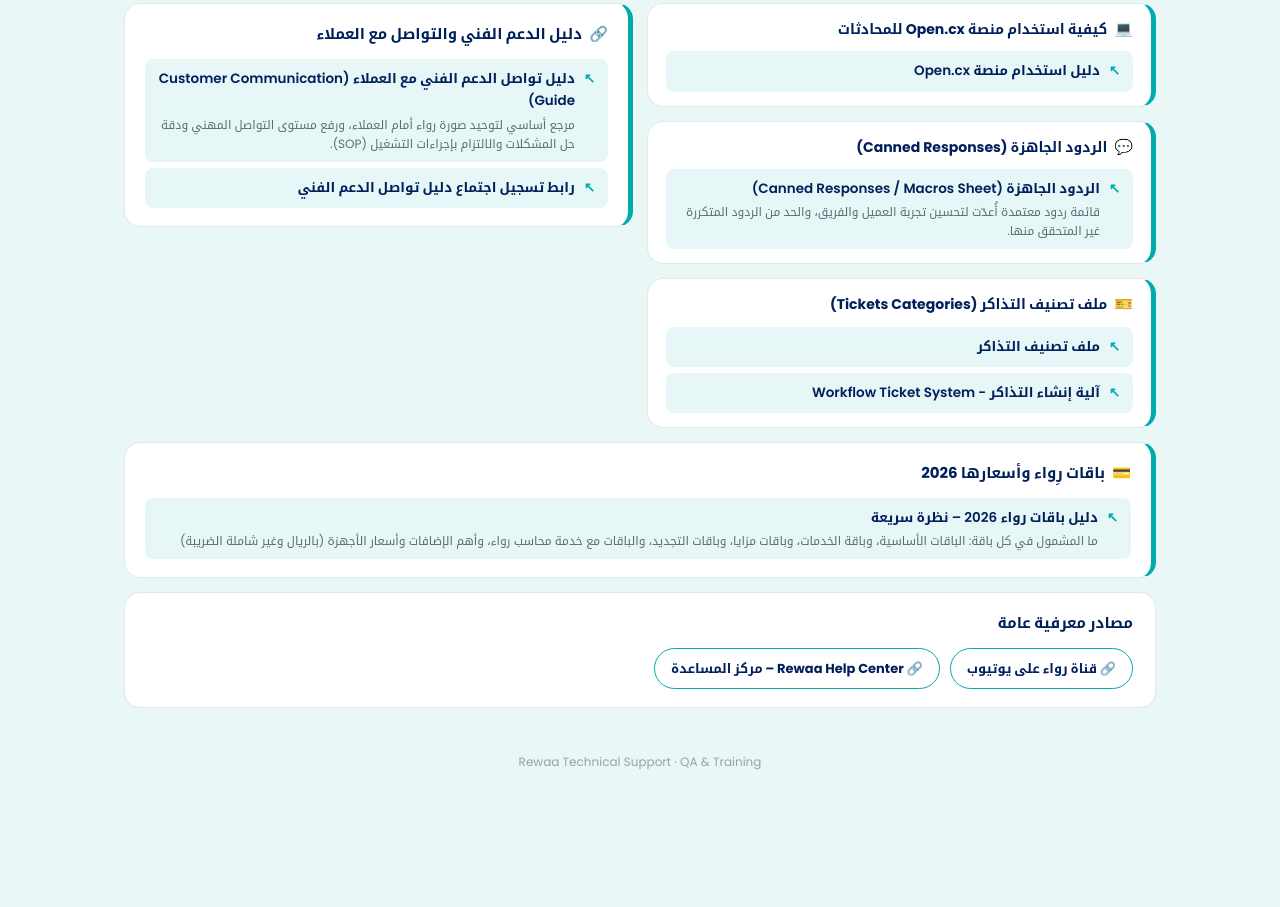
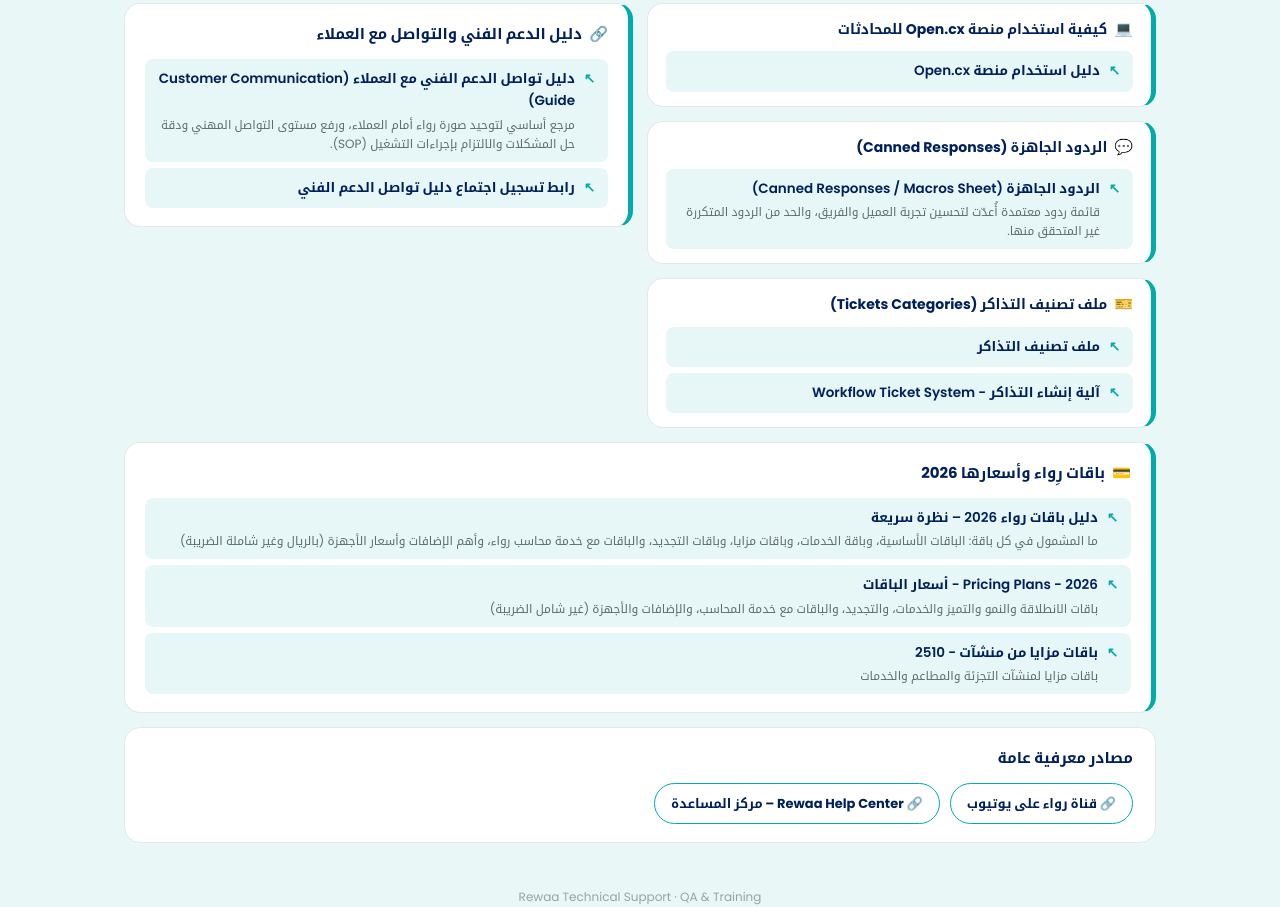
Before and after one commit to lamiaahmed-new/TS-Training-Portal, a plain HTML site: page index.html in a window 1280 px wide. Shown: the part 2025-2932 px from the top of the page. Before the commit the page ends 2797 px from the top, so only its background shows below. Drawn offline with Linux system fonts and the light colour scheme.

Commit message:
Keep existing packages sheets after the new guide
Co-Authored-By: Claude Sonnet 5.5 <noreply@anthropic.com>
Claude-Session: https://claude.ai/code/session_015KMR7eT2WPCAnzgqcyL7Gw

```diff
--- a/index.html
+++ b/index.html
@@ -230,6 +230,8 @@ footer{margin:44px 0 30px;text-align:center;color:var(--text-faint);font-size:12
       <h3><span class="ic">💳</span> باقات رِواء وأسعارها 2026</h3>
       <div class="reslist">
         <a href="assets/rewaa-packages-guide-2026.pdf" target="_blank" rel="noopener"><b>دليل باقات رواء 2026 – نظرة سريعة</b><small>ما المشمول في كل باقة: الباقات الأساسية، وباقة الخدمات، وباقات مزايا، وباقات التجديد، والباقات مع خدمة محاسب رواء، وأهم الإضافات وأسعار الأجهزة (بالريال وغير شاملة الضريبة)</small></a>
+        <a href="https://docs.google.com/spreadsheets/d/1nc_N45MFBVH5mrftfmo-hX-_aZJJGdU5X0KhOWHg3Bg/edit?gid=160642409#gid=160642409" target="_blank" rel="noopener"><b>Pricing Plans - 2026 - أسعار الباقات</b><small>باقات الانطلاقة والنمو والتميز والخدمات، والتجديد، والباقات مع خدمة المحاسب، والإضافات والأجهزة (غير شامل الضريبة)</small></a>
+        <a href="https://docs.google.com/spreadsheets/d/10bHxn4LEatHGz632ARZuOhelO5fNHqvp7XegbSJWUDg/edit?gid=160642409#gid=160642409" target="_blank" rel="noopener"><b>باقات مزايا من منشآت - 2510</b><small>باقات مزايا لمنشآت التجزئة والمطاعم والخدمات</small></a>
       </div>
     </div>
   </div>
```
